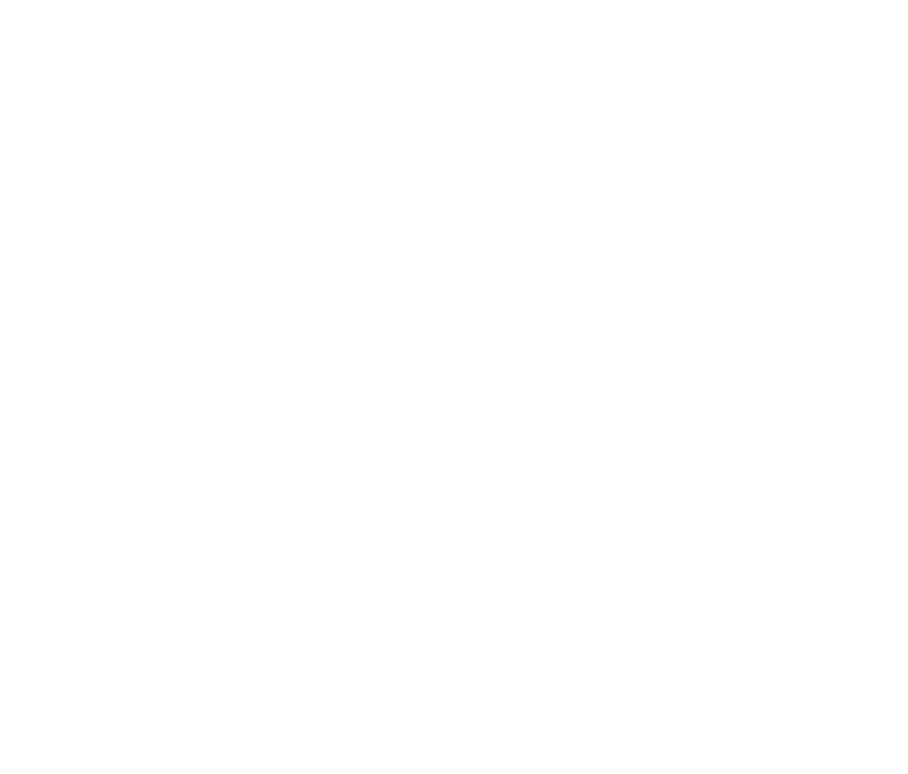
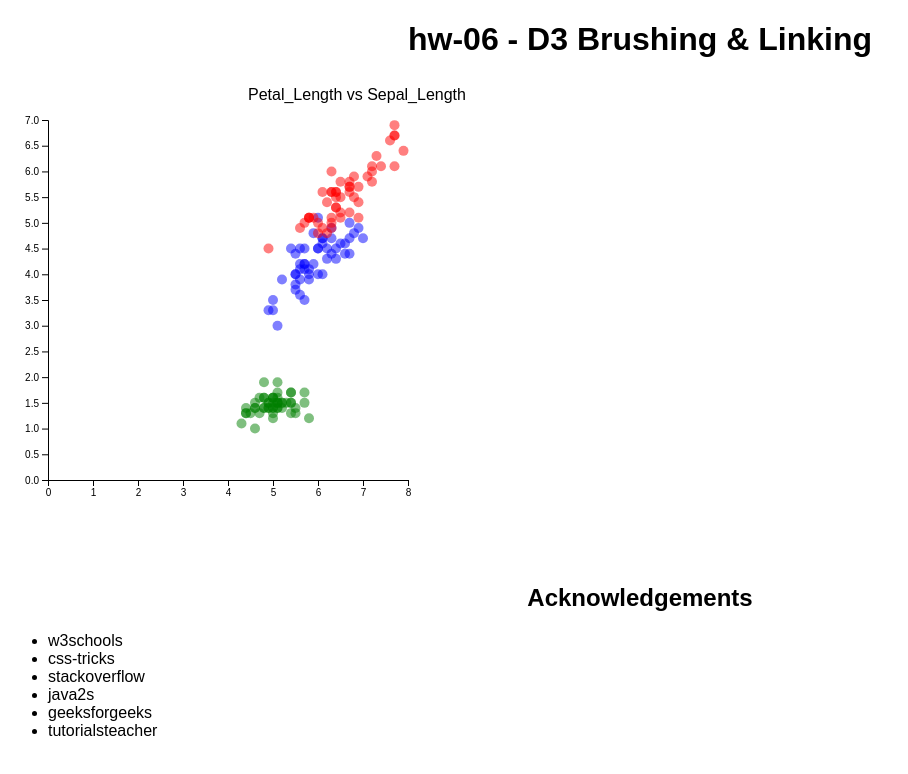
Before and after one commit to DS4200-S23-Class/hw-06-arjun-kush-6, a plain HTML site: page index.html in a window 1280 px wide. Shown: the whole page, without its empty margins (0-908 px from the left). Drawn offline with Linux system fonts and the light colour scheme.

Commit message:
first plot

```diff
--- a/index.html
+++ b/index.html
@@ -3,13 +3,48 @@
 
 
 <head>
-  <meta charset='utf-8'>
-
+  <meta charset=utf-8/>
+  <link rel="stylesheet" href="style.css">
+  <script src='js/d3.v6.1.1/d3.min.js'></script>
+  <title>hw-06</title>
 </head>
 
 
 <body>
+   <h1 class="centered">hw-06 - D3 Brushing & Linking</h1>
 
+   <div class="flexrow">
+      <div class= "centered" id="flexcolumn1">
+        <div id="vis1"></div>
+      </div>
+
+      <div class= "centered" id="flexcolumn2">
+        <div id="vis2"></div>
+      </div>
+
+      <div class= "centered" id="flexcolumn3">
+        <div id="vis3"></div>
+      </div>
+
+   </div>
+
+
+   <h2 class="centered">Acknowledgements</h1>
+    <div id="small_font">
+      <ul>
+        <li>w3schools</li>
+        <li>css-tricks</li>
+        <li>stackoverflow</li>
+        <li>java2s</li>
+        <li>geeksforgeeks</li>
+        <li>tutorialsteacher</li>
+      </ul>
+    </div>
+
+
+
+
+  <script src="js/main.js"></script>
 </body>
 
 </html>
--- a/js/main.js
+++ b/js/main.js
@@ -0,0 +1,58 @@
+// Define the dimensions and margins for the scatterplots and bar chart
+const VIS_HEIGHT = 400;
+const VIS_WIDTH = 400;
+const MARGINS = {left: 40, right: 40, top: 40, bottom: 40};
+const FRAME_HEIGHT = VIS_HEIGHT + MARGINS.top + MARGINS.bottom;
+const FRAME_WIDTH = VIS_HEIGHT + MARGINS.top + MARGINS.bottom;
+
+
+const FRAME1 = d3.select("#vis1")
+                  .append("svg")
+                  .attr("height", FRAME_HEIGHT)
+                  .attr("width", FRAME_WIDTH)
+                  .attr("class", "frame");
+
+// Load the iris dataset
+d3.csv("data/iris.csv").then(function(data) {
+
+  // Finding MAX X and Y values
+  const MAX_X = d3.max(data, (d) => { return parseInt(d.Sepal_Length); });
+  const MAX_Y = d3.max(data, (d) => { return parseInt(d.Petal_Length); });
+
+  const X_SCALE = d3.scaleLinear()
+                    .domain([0, MAX_X+1])
+                    .range([MARGINS.left, VIS_WIDTH]);
+
+  const Y_SCALE = d3.scaleLinear()
+                    .domain([0, MAX_Y+1])
+                    .range([VIS_HEIGHT, MARGINS.bottom]);
+
+  // adding x-axis
+  FRAME1.append("g")
+          .attr("transform", "translate(" + 0 + "," + VIS_HEIGHT + ")")
+          .call(d3.axisBottom(X_SCALE))
+          .attr("class", "axes-font");
+
+  FRAME1.append("g")
+          .attr("transform", "translate(" + MARGINS.bottom + "," + 0 + ")")
+          .call(d3.axisLeft(Y_SCALE))
+          .attr("class", "axes-font");
+
+  FRAME1.append("text")
+        .attr("x", FRAME_WIDTH / 2)
+        .attr("y", MARGINS.top / 2)
+        .text("Petal_Length vs Sepal_Length");
+
+  FRAME1.selectAll("points")
+        .data(data)
+        .enter()
+        .append("circle")
+        .attr("cx", function(d) { return X_SCALE(d.Sepal_Length); })
+        .attr("cy", function(d) { return Y_SCALE(d.Petal_Length); })
+        .attr("class", d => {
+                      if (d.Species === "setosa") return "setosa";
+                      else if (d.Species === "versicolor") return "versicolor";
+                      else if (d.Species === "virginica") return "virginica";})
+
+
+      });
--- a/style.css
+++ b/style.css
@@ -0,0 +1,59 @@
+body {
+	font-family: Arial;
+}
+
+.centered {
+  text-align: center;
+}
+
+
+.flexrow {
+  display: flex;
+}
+
+
+#flexcolumn1 {
+  flex: 33%;
+}
+
+
+#flexcolumn2 {
+  flex: 33%;
+}
+
+#flexcolumn3 {
+  flex: 34%;
+}
+
+.chart-header {
+    font-weight: bold;
+    margin-bottom: 10px;
+}
+
+.brushed {
+    opacity: 1 !important;
+    stroke: orange !important;
+}
+
+.point {
+  fill: mediumpurple;
+  r: 5px;
+}
+
+.setosa {
+	fill: green;
+	opacity: 50%;
+	r: 5px
+}
+
+.versicolor {
+	fill: blue;
+	opacity: 50%;
+	r: 5px
+}
+
+.virginica {
+	fill: red;
+	r: 5px;
+	opacity: 50%;
+}
```
Also changed, not shown: 2 other files.
